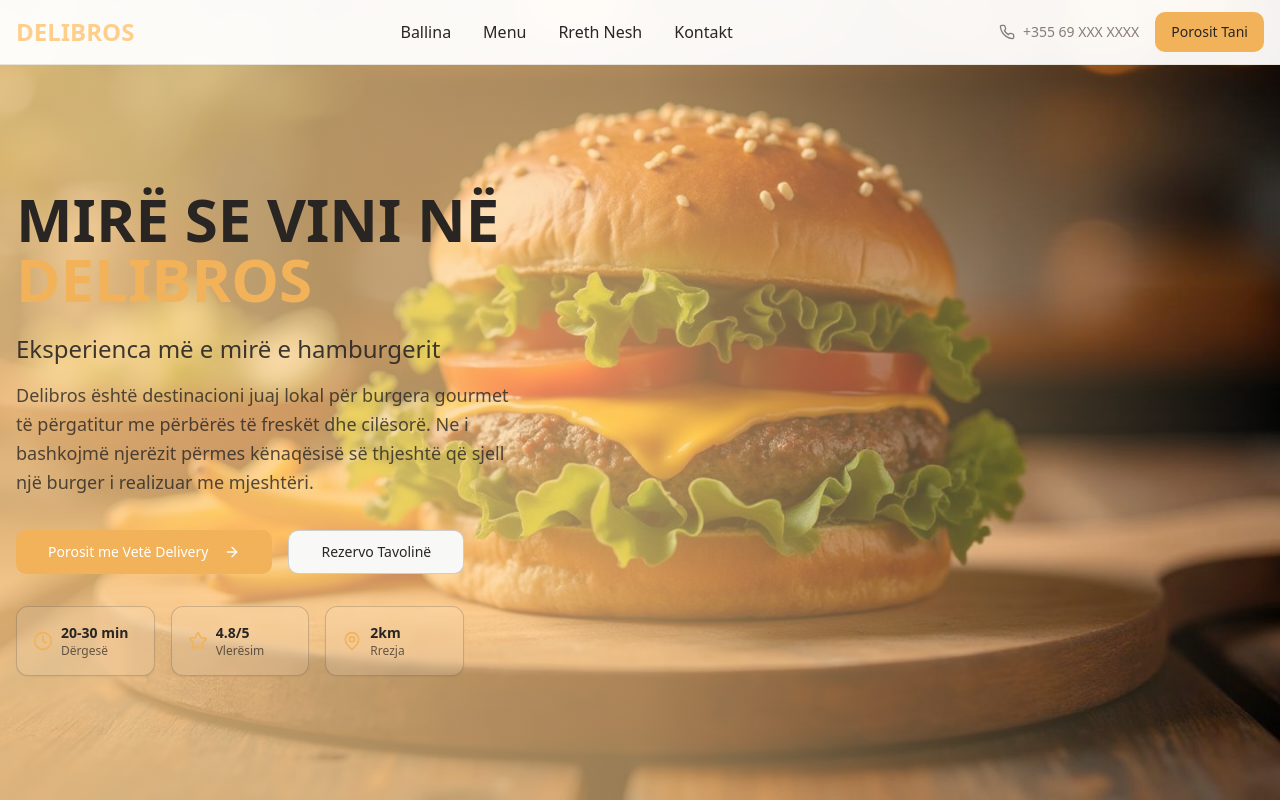
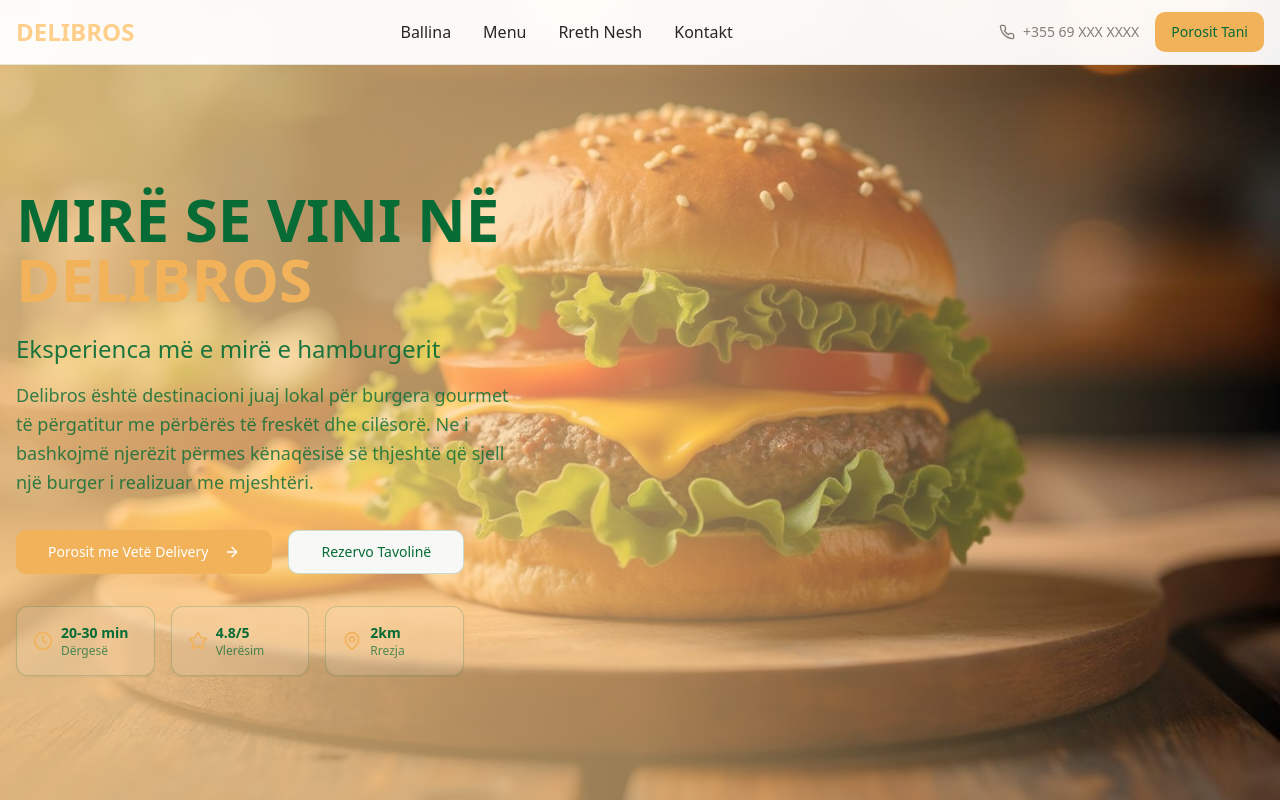
Before and after one commit to AvidTester/delibros-revive-joy, a React (Vite) app: page / in a window 1280 px wide. Shown: the top 800 px of the page. Built offline with nearby package versions, Linux system fonts and the light colour scheme; the HTML template or start-up script is replaced by a standard one.

Commit message:
Update text and button colors

```diff
--- a/src/index.css
+++ b/src/index.css
@@ -19,7 +19,7 @@
 
     /* Primary - warm orange #FEBC8C */
     --primary: 35 98% 77%;
-    --primary-foreground: 20 8% 15%;
+    --primary-foreground: 148 90% 22%;
     --primary-glow: 35 85% 65%;
 
     /* Secondary - light cream #EDF0D6 */
```
